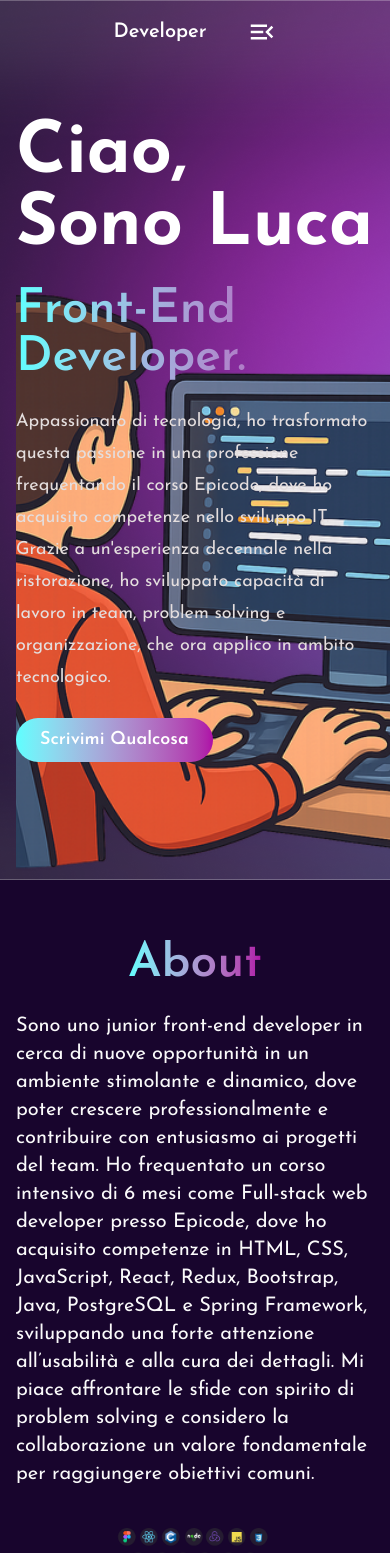
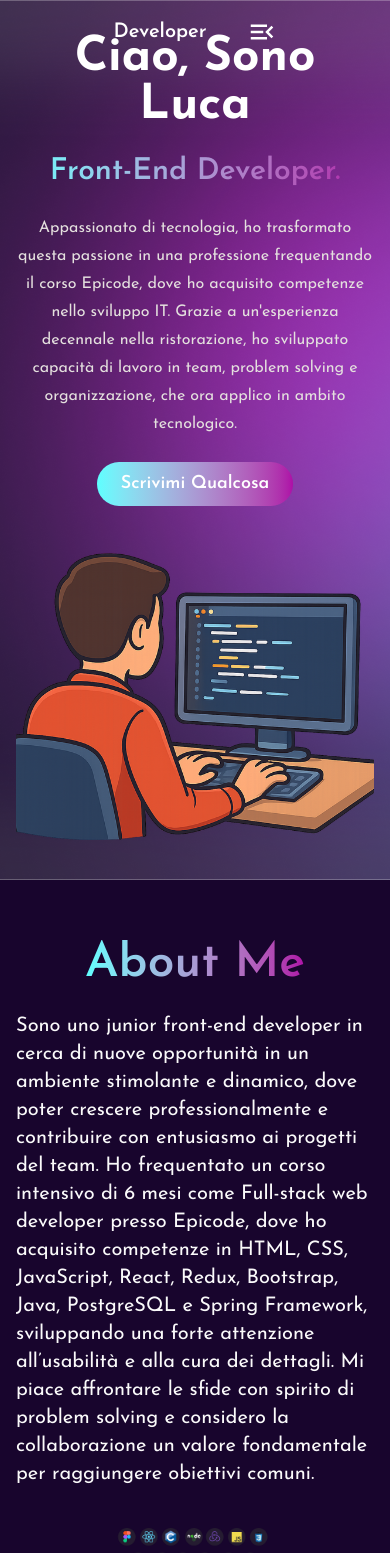
Before and after one commit to luca-vigano/Portfolio-v2, a React (Vite) app in the folder portfoliov2/: page / in a window 390 px wide. Shown: the top 1553 px of the page. Built offline with nearby package versions, Linux system fonts and the light colour scheme.

Commit message:
fix impagianazione e colore

```diff
--- a/portfoliov2/src/component/about/About.jsx
+++ b/portfoliov2/src/component/about/About.jsx
@@ -18,7 +18,7 @@ export const About = () => {
               transition={{ duration: 0.8 }}
               className="text-5xl font-josefin capitalize font-semibold bg-gradient-to-r from-[#5dffff] to-[#ae0ca7] bg-clip-text text-transparent"
             >
-              about
+              about me
             </motion.h3>
             <motion.p
               initial={{ opacity: 0, y: -100 }}
--- a/portfoliov2/src/component/banner/Banner.jsx
+++ b/portfoliov2/src/component/banner/Banner.jsx
@@ -7,13 +7,15 @@ export const Banner = () => {
   return (
     <div className="w-full min-h-[880px] h-full bg-banner bg-cover bg-center bg-no-repeat flex items-center justify-center relative">
       <div className="container mx-auto px-4 md:px-0">
-        <div className="flex items-center justify-between gap-10">
-          <div className="max-w-[612px] w-full space-y-6 relative z-20">
+        {/* Layout responsive: colonna su mobile, riga su desktop */}
+        <div className="flex flex-col md:flex-row items-center justify-between gap-10">
+          {/* Parte scritta */}
+          <div className="max-w-[612px] w-full space-y-6 relative z-20 text-center md:text-left">
             <motion.h1
               initial={{ opacity: 0, y: -50 }}
               animate={{ opacity: 1, y: 0 }}
               transition={{ duration: 0.5 }}
-              className="text-7xl text-white font-josefin font-bold capitalize"
+              className="text-5xl md:text-7xl text-white font-josefin font-bold capitalize"
             >
               Ciao, sono Luca
             </motion.h1>
@@ -21,7 +23,7 @@ export const Banner = () => {
               initial={{ opacity: 0, x: -50 }}
               animate={{ opacity: 1, x: 0 }}
               transition={{ duration: 0.5 }}
-              className="text-5xl font-josefin capitalize font-semibold bg-gradient-to-r from-[#5dffff] to-[#ae0ca7] bg-clip-text text-transparent"
+              className="text-3xl md:text-5xl font-josefin capitalize font-semibold bg-gradient-to-r from-[#5dffff] to-[#ae0ca7] bg-clip-text text-transparent"
             >
               front-end developer.
             </motion.h3>
@@ -29,7 +31,7 @@ export const Banner = () => {
               initial={{ opacity: 0, y: -50 }}
               animate={{ opacity: 1, y: 0 }}
               transition={{ duration: 0.5 }}
-              className="text-lg text-[#e4dede] font-josefin font-normal leading-8"
+              className="text-base md:text-lg text-[#e4e0de] font-josefin font-normal leading-7 md:leading-8"
             >
               Appassionato di tecnologia, ho trasformato questa passione in una
               professione frequentando il corso Epicode, dove ho acquisito
@@ -51,21 +53,22 @@ export const Banner = () => {
               </motion.button>
             </Link>
           </div>
-        </div>
 
+          {/* Immagine */}
           <motion.div
             initial={{ opacity: 0, y: 50 }}
             animate={{ opacity: 1, y: 0 }}
             transition={{ duration: 0.5 }}
-          className="absolute md:right-10 bottom-0"
+            className="relative md:absolute md:right-10 md:bottom-0 flex justify-center"
           >
             <img
-            className="md:max-w-[750px] w-full min-h-[600px] h-full object-cover"
+              className="max-w-[400px] md:max-w-[750px] w-full min-h-[300px] md:min-h-[600px] h-full object-cover"
               src="/developer2.png"
               alt="devimg"
             />
           </motion.div>
         </div>
       </div>
+    </div>
   );
 };
--- a/portfoliov2/src/component/contact/Contact.jsx
+++ b/portfoliov2/src/component/contact/Contact.jsx
@@ -48,7 +48,7 @@ export const Contact = () => {
             <p className="text-lg text-[#fafafa] font-josefin font-normal leading-7">
               In questa sezione è possibile trovare i miei riferimenti
               personali, i link utili al mio profilo Linkedin e Github e
-              scaricare direttamente il mio CV. Inoltre box avete la
+              scaricare direttamente il mio CV. Inoltre nel box avete la
               possibilità, lasciando i vostri riferimenti, di scrivermi per
               domande e chiarimenti a cui risponderò nel minor tempo possibile.
             </p>
--- a/portfoliov2/src/component/navbar/Navbar.jsx
+++ b/portfoliov2/src/component/navbar/Navbar.jsx
@@ -27,7 +27,7 @@ export const Navbar = () => {
                 offset={50}
                 className="text-lg text-white font-inter font-medium uppercase cursor-pointer"
               >
-                about
+                about me
               </Link>
             </li>
 
@@ -98,7 +98,7 @@ export const Navbar = () => {
                 onClick={() => setIsOpen(false)}
                 className="text-lg text-white font-inter font-medium uppercase cursor-pointer"
               >
-                about
+                about me
               </Link>
             </li>
             <li>
--- a/portfoliov2/src/component/recentwork/RecentWork.jsx
+++ b/portfoliov2/src/component/recentwork/RecentWork.jsx
@@ -47,7 +47,7 @@ export const RecentWork = () => {
               <h2 className="text-3xl text-white font-josefin font-bold capitalize mt-4">
                 meteo app
               </h2>
-              <div className="mt-6 p-4 bg-gradient-to-r from-[#dc00d3] to-[#51d7d7] rounded-lg text-base text-[#fafafa] font-josefin font-normal">
+              <div className="mt-6 p-4 bg-gradient-to-r from-[#dc00d3] to-[#3baac8] rounded-lg text-base text-[#fafafa] font-josefin font-normal">
                 <p>
                   Meteo web app per visualizzare info sul meteo in tempo reale
                   con numerose informazioni aggiuntive come temperatura,
@@ -115,7 +115,7 @@ export const RecentWork = () => {
               <h2 className="text-3xl text-white font-josefin font-bold capitalize mt-4">
                 movie app
               </h2>
-              <div className="mt-6 p-4 bg-gradient-to-r from-[#dc00d3] to-[#51d7d7] rounded-lg text-base text-[#fafafa] font-josefin font-normal">
+              <div className="mt-6 p-4 bg-gradient-to-r from-[#dc00d3] to-[#3baac8] rounded-lg text-base text-[#fafafa] font-josefin font-normal">
                 <p>
                   Movie app per cercare i tuoi film preferiti o i tuoi prossimi
                   film da vedere. Consente di aggiungere e rimuovere i film ai
@@ -155,7 +155,7 @@ export const RecentWork = () => {
               <h2 className="text-3xl text-white font-josefin font-bold capitalize mt-4">
                 to-do list
               </h2>
-              <div className="mt-6 p-4 bg-gradient-to-r from-[#dc00d3] to-[#51d7d7] rounded-lg text-base text-[#fafafa] font-josefin font-normal">
+              <div className="mt-6 p-4 bg-gradient-to-r from-[#dc00d3] to-[#3baac8] rounded-lg text-base text-[#fafafa] font-josefin font-normal">
                 <p>
                   una to-do list con design semplice, pulito e minimal che
                   permette in semplicità di segnare e gestire tutte le task di
@@ -221,7 +221,7 @@ export const RecentWork = () => {
               <h2 className="text-3xl text-white font-josefin font-bold capitalize mt-4">
                 work in progress
               </h2>
-              <div className="mt-6 p-4 bg-gradient-to-r from-[#dc00d3] to-[#51d7d7] rounded-lg text-base text-[#fafafa] font-josefin font-normal">
+              <div className="mt-6 p-4 bg-gradient-to-r from-[#dc00d3] to-[#3baac8] rounded-lg text-base text-[#fafafa] font-josefin font-normal">
                 <p>
                   Ogni lavoro concluso apre la strada al prossimo.Non ci si
                   ferma mai e ogni progetto è un passo in più per crescere,
```
Lines whose indentation alone changed are shown as unchanged.
